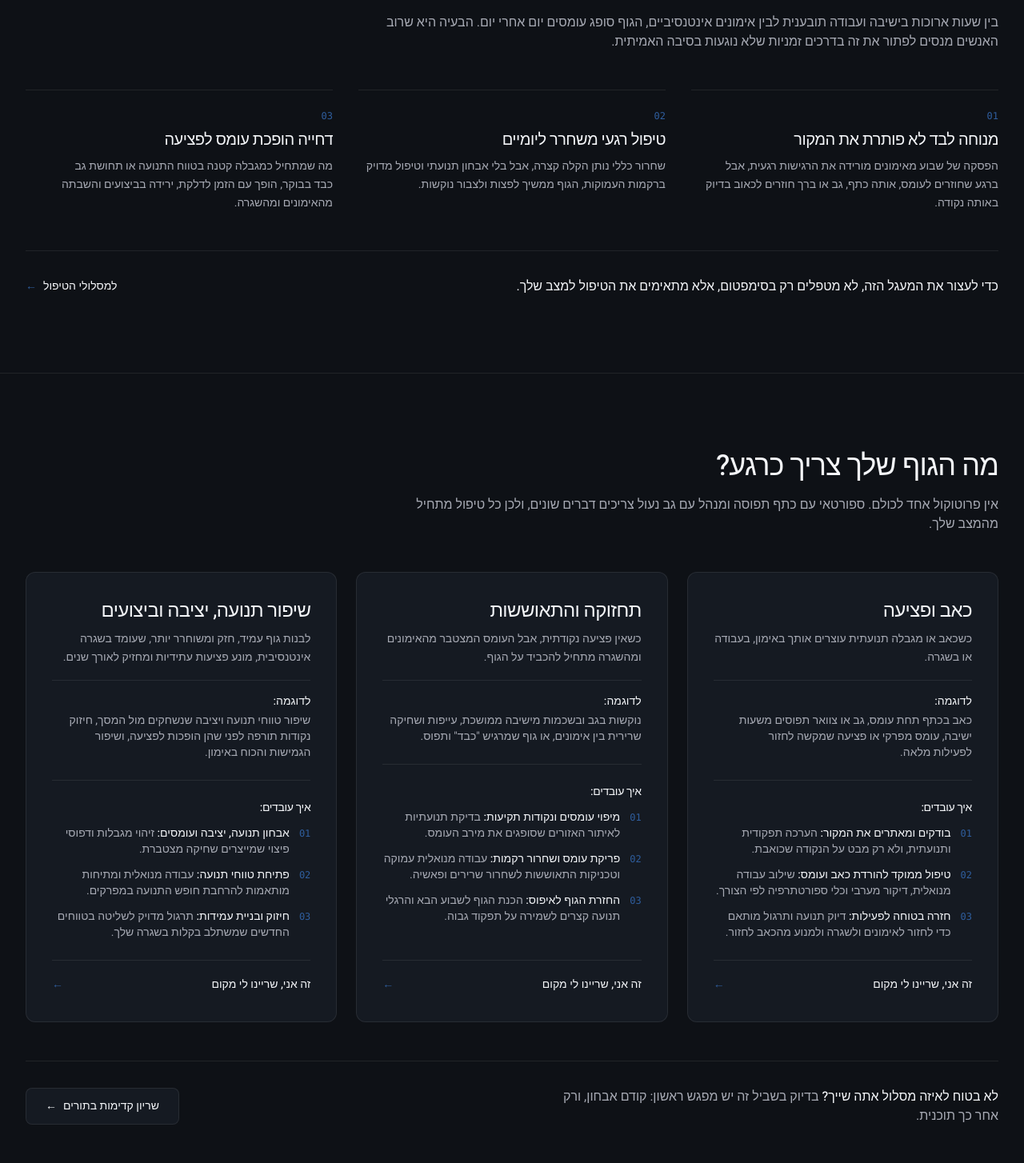
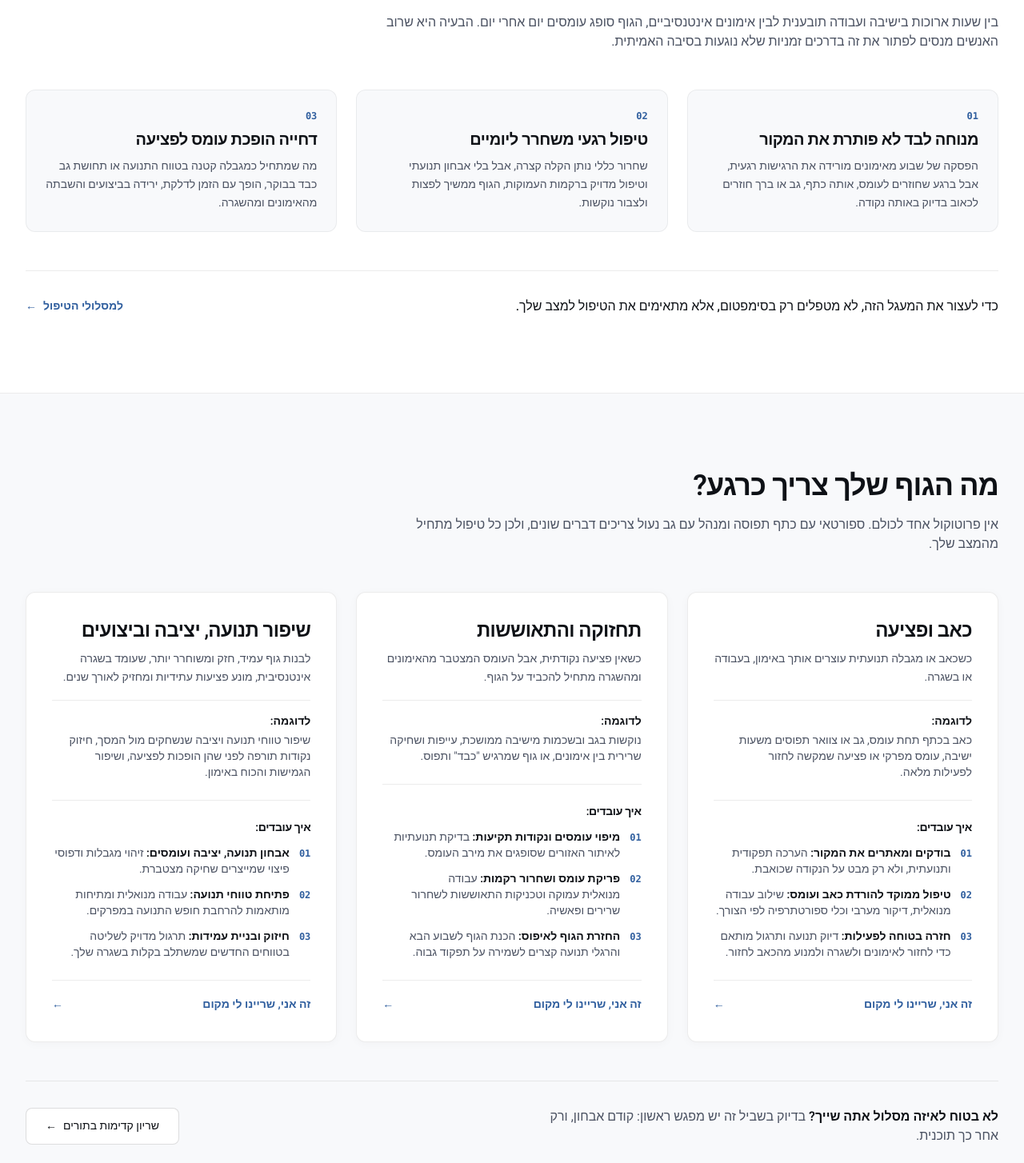
Before and after one commit to ofek-ok/okonskiperformance, a Next.js app: page / in a window 1280 px wide. Shown: the part 936-2390 px from the top of the page at 80% size. Built offline with nearby package versions, Linux system fonts and the light colour scheme.

Commit message:
Apply Light-First clinic aesthetic across landing page sections

```diff
--- a/app/globals.css
+++ b/app/globals.css
@@ -32,9 +32,9 @@
     color: #FFFFFF;
   }
 
-  /* Headings at weight 400 to 500, no weight 800/900 */
+  /* Headings at weight 600 for crisp Hebrew hierarchy */
   h1, h2, h3, h4, h5, h6 {
-    @apply font-medium tracking-tight;
+    @apply font-semibold tracking-tight;
     text-wrap: balance;
   }
 
@@ -71,6 +71,19 @@
   }
 
   .btn-secondary:active {
+    transform: scale(0.98);
+  }
+
+  .btn-secondary-light {
+    @apply inline-flex items-center justify-center gap-2
+           bg-white text-[#0E1116] font-medium px-6 py-3
+           text-sm rounded-lg
+           border border-[#0E1116]/[0.14]
+           hover:border-[#2F5E9E] hover:text-[#2F5E9E] cursor-pointer;
+    transition: border-color 160ms var(--ease-out), color 160ms var(--ease-out), transform 160ms var(--ease-out);
+  }
+
+  .btn-secondary-light:active {
     transform: scale(0.98);
   }
 
--- a/app/layout.tsx
+++ b/app/layout.tsx
@@ -45,7 +45,7 @@ export default function RootLayout({
         <link rel="preconnect" href="https://fonts.googleapis.com" />
         <link rel="preconnect" href="https://fonts.gstatic.com" crossOrigin="anonymous" />
         <link
-          href="https://fonts.googleapis.com/css2?family=Heebo:wght@400;500;600&display=swap"
+          href="https://fonts.googleapis.com/css2?family=Heebo:wght@400;500;600;700&display=swap"
           rel="stylesheet"
         />
       </head>
--- a/components/PerformanceList.tsx
+++ b/components/PerformanceList.tsx
@@ -271,7 +271,7 @@ export default function PerformanceList() {
                           onClick={() => setSelectedTopic(track.id)}
                           className={`m-btn text-xs sm:text-sm font-normal px-3 py-3 rounded-lg border cursor-pointer text-center ${
                             active
-                              ? "bg-[#F4F6F9] text-[#0E1116] border-[#F4F6F9] font-medium"
+                              ? "bg-[#2F5E9E]/20 text-white border-[#2F5E9E] font-medium"
                               : "bg-[#0E1116] text-[#A7AAB4] hover:text-[#F4F6F9] border-white/[0.08] hover:border-white/[0.16]"
                           }`}
                         >
--- a/components/TheProblem.tsx
+++ b/components/TheProblem.tsx
@@ -20,51 +20,51 @@ export default function TheProblem() {
   return (
     <section
       id="problem"
-      className="py-16 sm:py-24 bg-[#0E1116] border-b border-white/[0.08] scroll-mt-16"
+      className="py-16 sm:py-24 bg-white text-[#0E1116] border-b border-[#0E1116]/[0.08] scroll-mt-16"
       aria-labelledby="problem-heading"
     >
       <div className="max-w-7xl mx-auto px-4 sm:px-8 text-right">
         <div className="max-w-3xl mb-12">
           <h2
             id="problem-heading"
-            className="text-2xl sm:text-4xl font-medium text-[#F4F6F9] leading-tight mb-4"
+            className="text-2xl sm:text-4xl font-semibold text-[#0E1116] leading-tight mb-4"
           >
             העומס מצטבר בשקט, עד שהגוף מתחיל לאותת.
           </h2>
-          <p className="text-[#A7AAB4] text-sm sm:text-base leading-relaxed">
+          <p className="text-[#4B5262] text-sm sm:text-base leading-relaxed">
             בין שעות ארוכות בישיבה ועבודה תובענית לבין אימונים אינטנסיביים, הגוף סופג עומסים יום אחרי יום. הבעיה היא שרוב האנשים מנסים לפתור את זה בדרכים זמניות שלא נוגעות בסיבה האמיתית.
           </p>
         </div>
 
-        <div className="grid grid-cols-1 md:grid-cols-3 gap-8">
+        <div className="grid grid-cols-1 md:grid-cols-3 gap-6">
           {problemPoints.map((item) => (
             <article
               key={item.num}
-              className="pt-6 border-t border-white/[0.08]"
+              className="p-6 rounded-xl bg-[#F8F9FB] border border-[#0E1116]/[0.06]"
             >
-              <span className="font-mono tabular-nums text-xs text-[#2F5E9E] block mb-2">
+              <span className="font-mono tabular-nums text-xs font-semibold text-[#2F5E9E] block mb-2">
                 {item.num}
               </span>
-              <h3 className="text-lg sm:text-xl font-medium text-[#F4F6F9] mb-2">
+              <h3 className="text-lg sm:text-xl font-semibold text-[#0E1116] mb-2">
                 {item.title}
               </h3>
-              <p className="text-sm text-[#A7AAB4] leading-relaxed">
+              <p className="text-sm text-[#4B5262] leading-relaxed">
                 {item.body}
               </p>
             </article>
           ))}
         </div>
 
-        <div className="mt-12 pt-8 border-t border-white/[0.08] flex flex-col sm:flex-row sm:items-center justify-between gap-4">
-          <p className="text-sm sm:text-base text-[#F4F6F9]">
+        <div className="mt-12 pt-8 border-t border-[#0E1116]/[0.08] flex flex-col sm:flex-row sm:items-center justify-between gap-4">
+          <p className="text-sm sm:text-base text-[#0E1116] font-medium">
             כדי לעצור את המעגל הזה, לא מטפלים רק בסימפטום, אלא מתאימים את הטיפול למצב שלך.
           </p>
           <a
             href="#who-its-for"
-            className="inline-flex items-center gap-2 text-sm font-medium text-[#F4F6F9] hover:text-[#A7AAB4] shrink-0"
+            className="inline-flex items-center gap-2 text-sm font-semibold text-[#2F5E9E] hover:text-[#264E86] shrink-0"
           >
             <span>למסלולי הטיפול</span>
-            <span className="text-[#2F5E9E]">←</span>
+            <span>←</span>
           </a>
         </div>
       </div>
--- a/components/WhoItsFor.tsx
+++ b/components/WhoItsFor.tsx
@@ -94,24 +94,24 @@ function selectTopic(topicId: string) {
 function PillarDetails({ pillar }: { pillar: ServicePillar }) {
   return (
     <>
-      <div className="pt-4 mt-4 border-t border-white/[0.08] text-sm leading-relaxed">
-        <span className="text-[#F4F6F9] font-medium block mb-1 text-xs sm:text-sm">לדוגמה:</span>
-        <p className="text-xs sm:text-sm text-[#A7AAB4] leading-relaxed">{pillar.example}</p>
+      <div className="pt-4 mt-4 border-t border-[#0E1116]/[0.08] text-sm leading-relaxed">
+        <span className="text-[#0E1116] font-semibold block mb-1 text-xs sm:text-sm">לדוגמה:</span>
+        <p className="text-xs sm:text-sm text-[#4B5262] leading-relaxed">{pillar.example}</p>
       </div>
 
-      <div className="flex-grow flex flex-col justify-between mt-6 pt-6 border-t border-white/[0.08]">
-        <h4 className="text-[#F4F6F9] text-xs sm:text-sm font-medium mb-3">
+      <div className="flex-grow flex flex-col justify-between mt-6 pt-6 border-t border-[#0E1116]/[0.08]">
+        <h4 className="text-[#0E1116] text-xs sm:text-sm font-semibold mb-3">
           איך עובדים:
         </h4>
         <ul className="space-y-3 mb-6 flex-grow">
           {pillar.steps.map((step) => (
             <li key={step.num} className="flex items-baseline gap-3">
-              <span className="font-mono tabular-nums text-[#2F5E9E] text-xs shrink-0">
+              <span className="font-mono tabular-nums text-[#2F5E9E] text-xs font-semibold shrink-0">
                 {step.num}
               </span>
               <div className="text-xs sm:text-sm leading-relaxed">
-                <strong className="text-[#F4F6F9] font-medium">{step.title}: </strong>
-                <span className="text-[#A7AAB4]">{step.desc}</span>
+                <strong className="text-[#0E1116] font-semibold">{step.title}: </strong>
+                <span className="text-[#4B5262]">{step.desc}</span>
               </div>
             </li>
           ))}
@@ -125,36 +125,34 @@ export default function WhoItsFor() {
   return (
     <section
       id="who-its-for"
-      className="py-16 sm:py-24 bg-[#0E1116] border-b border-white/[0.08] scroll-mt-16"
+      className="py-16 sm:py-24 bg-[#F8F9FB] text-[#0E1116] border-b border-[#0E1116]/[0.08] scroll-mt-16"
       aria-labelledby="who-heading"
     >
       <div className="max-w-7xl mx-auto px-4 sm:px-8">
-        {/* Concrete Heading at Weight 500 */}
         <div className="max-w-3xl mb-12 text-right">
           <h2
             id="who-heading"
-            className="text-2xl sm:text-4xl font-medium text-[#F4F6F9] leading-tight mb-4"
+            className="text-2xl sm:text-4xl font-semibold text-[#0E1116] leading-tight mb-4"
           >
             מה הגוף שלך צריך כרגע?
           </h2>
-          <p className="text-[#A7AAB4] text-sm sm:text-base leading-relaxed">
+          <p className="text-[#4B5262] text-sm sm:text-base leading-relaxed">
             אין פרוטוקול אחד לכולם. ספורטאי עם כתף תפוסה ומנהל עם גב נעול צריכים דברים שונים, ולכן כל טיפול מתחיל מהמצב שלך.
           </p>
         </div>
 
-        {/* 3 Columns — Radius 12px (rounded-xl), Spacing 24px (gap-6, p-6) */}
         <div className="grid grid-cols-1 lg:grid-cols-3 gap-6 text-right items-stretch">
           {pillars.map((pillar) => (
             <article
               key={pillar.title}
-              className="m-card h-full flex flex-col justify-between p-6 sm:p-8 rounded-xl bg-[#151A22] border border-white/[0.08]"
+              className="m-card h-full flex flex-col justify-between p-6 sm:p-8 rounded-xl bg-white border border-[#0E1116]/[0.08] shadow-[0_2px_12px_rgba(14,17,22,0.03)]"
             >
               <div className="flex-1 flex flex-col">
                 <div>
-                  <h3 className="text-xl sm:text-2xl font-medium text-[#F4F6F9] mb-2">
+                  <h3 className="text-xl sm:text-2xl font-semibold text-[#0E1116] mb-2">
                     {pillar.title}
                   </h3>
-                  <p className="text-sm text-[#A7AAB4] leading-relaxed">
+                  <p className="text-sm text-[#4B5262] leading-relaxed">
                     {pillar.lead}
                   </p>
                 </div>
@@ -166,7 +164,7 @@ export default function WhoItsFor() {
 
                 {/* Mobile: collapsible */}
                 <details className="lg:hidden group mt-4">
-                  <summary className="list-none cursor-pointer inline-flex items-center gap-2 text-sm font-medium text-[#F4F6F9] min-h-[44px] focus:outline-none">
+                  <summary className="list-none cursor-pointer inline-flex items-center gap-2 text-sm font-medium text-[#0E1116] min-h-[44px] focus:outline-none">
                     <span className="group-open:hidden">ראה איך זה עובד</span>
                     <span className="hidden group-open:inline">הסתר פירוט</span>
                     <svg className="w-4 h-4 transition-transform duration-150 group-open:rotate-180" fill="none" stroke="currentColor" viewBox="0 0 24 24" aria-hidden="true">
@@ -179,29 +177,29 @@ export default function WhoItsFor() {
                 </details>
               </div>
 
-              <div className="mt-auto pt-4 border-t border-white/[0.08]">
+              <div className="mt-auto pt-4 border-t border-[#0E1116]/[0.08]">
                 <a
                   href="#performance-list"
                   onClick={() => selectTopic(pillar.topicId)}
-                  className="text-[#F4F6F9] hover:text-[#A7AAB4] text-sm font-medium inline-flex items-center justify-between w-full gap-2 group py-1"
+                  className="text-[#2F5E9E] hover:text-[#264E86] text-sm font-semibold inline-flex items-center justify-between w-full gap-2 py-1"
                 >
                   <span>זה אני, שריינו לי מקום</span>
-                  <span className="text-[#2F5E9E] shrink-0">←</span>
+                  <span className="shrink-0">←</span>
                 </a>
               </div>
             </article>
           ))}
         </div>
 
-        {/* Closing Bar with Quiet Secondary Button */}
-        <div className="mt-12 pt-8 border-t border-white/[0.08] flex flex-col md:flex-row items-start md:items-center justify-between gap-6 text-right">
-          <p className="text-[#A7AAB4] text-sm sm:text-base leading-relaxed max-w-xl">
-            <strong className="text-[#F4F6F9] font-medium">לא בטוח לאיזה מסלול אתה שייך?</strong> בדיוק בשביל זה יש מפגש ראשון: קודם אבחון, ורק אחר כך תוכנית.
+        {/* Closing Bar with Light Secondary Button */}
+        <div className="mt-12 pt-8 border-t border-[#0E1116]/[0.08] flex flex-col md:flex-row items-start md:items-center justify-between gap-6 text-right">
+          <p className="text-[#4B5262] text-sm sm:text-base leading-relaxed max-w-xl">
+            <strong className="text-[#0E1116] font-semibold">לא בטוח לאיזה מסלול אתה שייך?</strong> בדיוק בשביל זה יש מפגש ראשון: קודם אבחון, ורק אחר כך תוכנית.
           </p>
           <a
             href="#performance-list"
             onClick={() => selectTopic("עדיין לא בטוח")}
-            className="btn-secondary shrink-0 w-full md:w-auto"
+            className="btn-secondary-light shrink-0 w-full md:w-auto"
           >
             <span>שריון קדימות בתורים</span>
             <span>←</span>
```
Also changed, not shown: components/AboutOfek.tsx (+13 -13 lines), components/FAQ.tsx (+8 -8 lines), components/Hero.tsx (+6 -6 lines), components/Treatment.tsx (+8 -8 lines).
